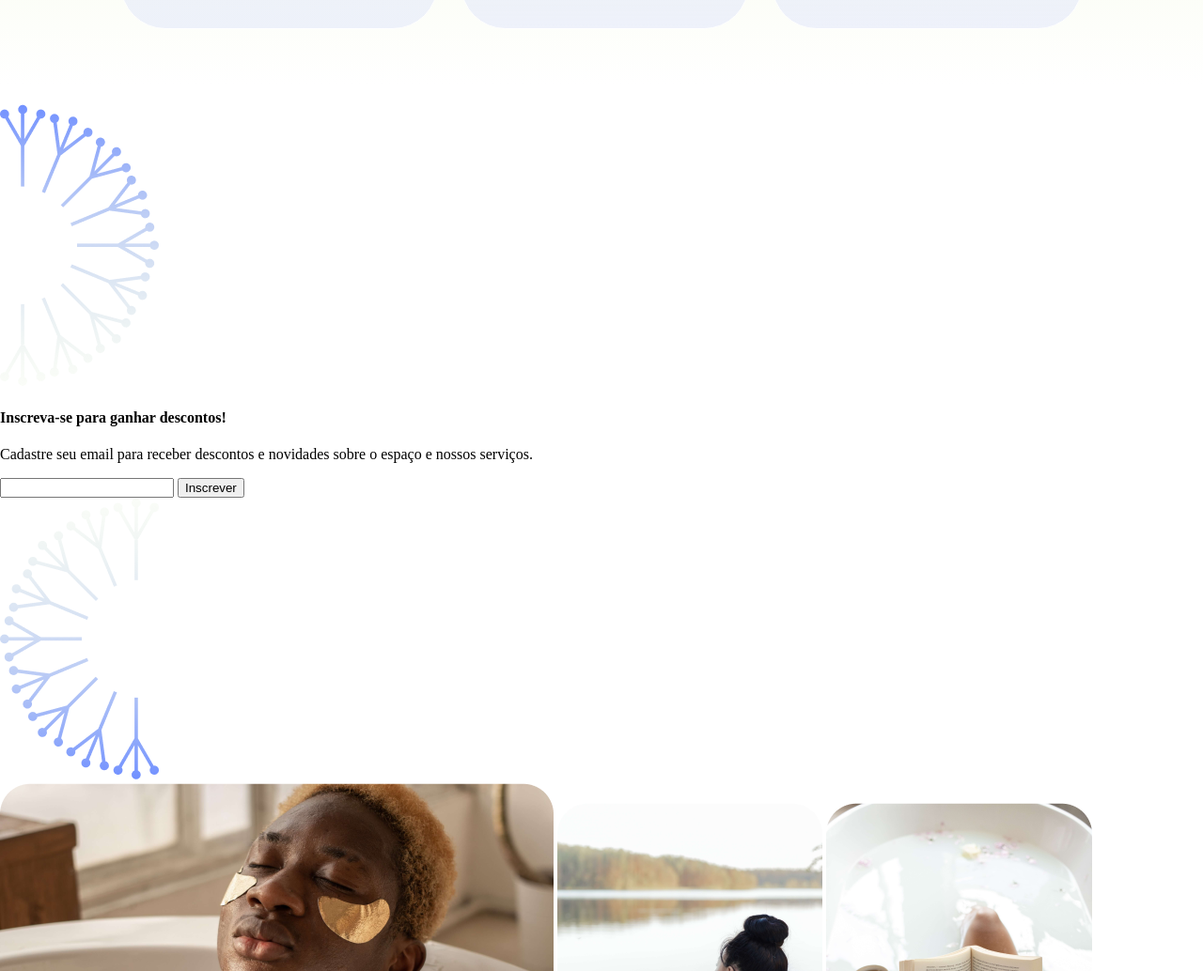
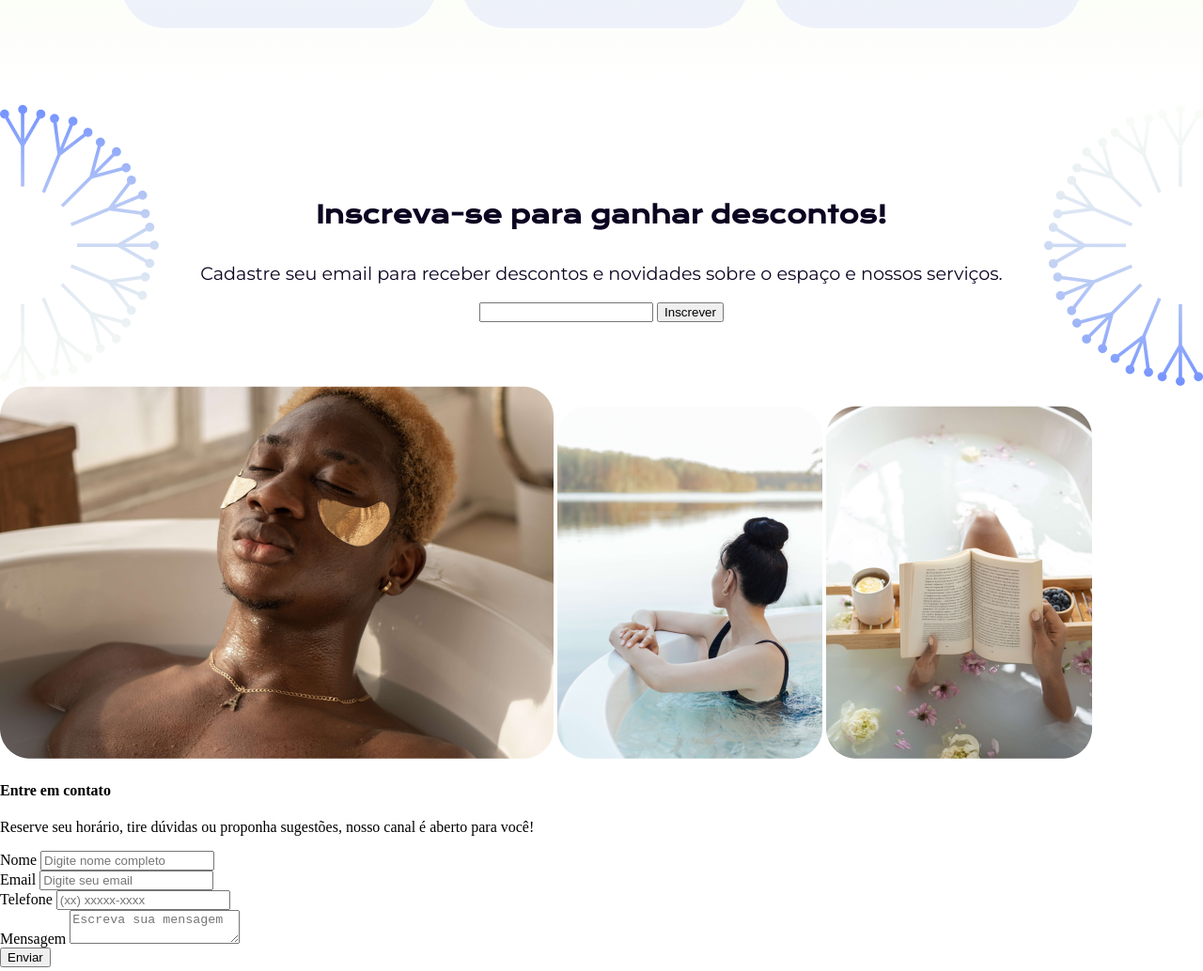
Before and after one commit to LetMzDev/0009-Site-SPA-SASS, a plain HTML site: page index.html in a window 1280 px wide. Shown: the part 2206-3240 px from the top of the page at 94% size. Drawn offline with nearby package versions, Linux system fonts and the light colour scheme.

Commit message:
(20) Estilo para a seção de descontos

```diff
--- /dev/null
+++ b/styles/components/_desconto.scss
@@ -0,0 +1,20 @@
+@use '../abstract/variaveis';
+@use '../abstract/mixins';
+
+#desconto
+{
+	display: flex;
+	align-items: center;
+	justify-content: space-between;
+	text-align: center;
+
+	h4
+	{
+		@include mixins.ff-fs-cl ( variaveis.$ft-titulos, 1.6rem, variaveis.$cor-primaria );
+	}
+
+	p
+	{
+		@include mixins.ff-fs-cl ( variaveis.$ft-textos, 1.2rem, variaveis.$cor-primaria );
+	}
+}
--- a/styles/styles.scss
+++ b/styles/styles.scss
@@ -3,3 +3,4 @@
 @use './components/header';
 @use './components/nosso-espaco';
 @use './components/servicos';
+@use './components/desconto';
```
Also changed, not shown: styles/styles.css, 1 other file.
